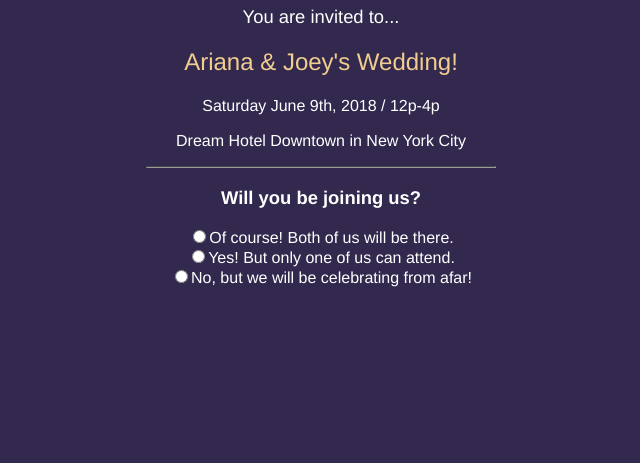
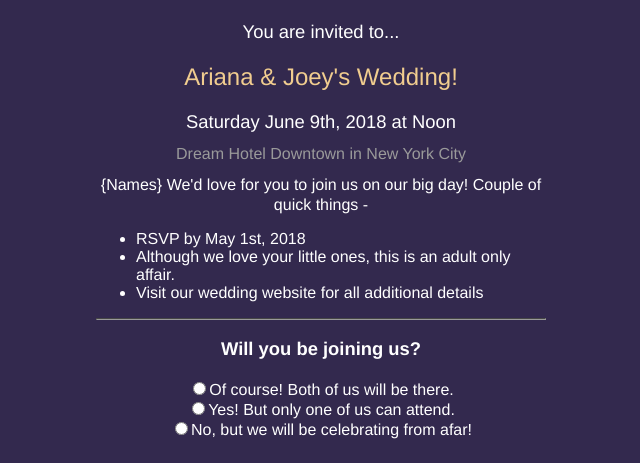
Before and after one commit to arianacofone/ariana-and-joey, a PHP site: page /views/rsvp.html in a window 1280 px wide. Shown: the part 392-855 px from the top of the page, without its empty margins (319-959 px from the left). Before the commit the page ends 679 px from the top, so only its background shows below. Run offline with PHP 8.4, Linux system fonts and the light colour scheme; some libraries are stand-ins or nearby versions.

Commit message:
add rsvp additonal functionality and styling

```diff
--- a/styles/master.css
+++ b/styles/master.css
@@ -223,4 +223,9 @@ button:hover {
 #rsvp {
   text-align: center;
   margin: 0 auto;
+  width: 450px;
 }
+
+#rsvp ul {
+  text-align: left;
+}
--- a/views/rsvp.html
+++ b/views/rsvp.html
@@ -12,16 +12,26 @@
       <h1>RSVP</h1>
       <hr>
 
-      <video width="400" height="300" controls>
-        <source src="../assets/invite-video.mp4" type="video/mp4">
-      Your browser does not support the video tag.
-      </video>
+      <iframe
+        width="560"
+        height="315"
+        src="https://www.youtube.com/embed/D6ys1myeEE4"
+        frameborder="0"
+        allow="autoplay; encrypted-media"
+        allowfullscreen
+      >
+      </iframe>
       <h3>You are invited to...</h3>
       <h2>Ariana & Joey's Wedding!</h2>
 
-      <p>Saturday June 9th, 2018 / 12p-4p</p>
-      <p>Dream Hotel Downtown in New York City</p>
-      <p></p>
+      <h3>Saturday June 9th, 2018 at Noon</h3>
+      <h4 class="links"><a href="http://phdlounge.com/home/" target="_blank">Dream Hotel Downtown</a> in New York City</h4>
+      <p>{Names} We'd love for you to join us on our big day! Couple of quick things -
+        <ul>
+          <li>RSVP by May 1st, 2018</li>
+          <li>Although we love your little ones, this is an adult only affair.</li>
+          <li>Visit our wedding website for all additional details</li>
+        </ul>
       <hr />
       <section id="info">
         <h3>Will you be joining us?</h3>
@@ -48,26 +58,18 @@
 
 
       </form>
-      <h1 id="thankYou" style="display: none">Thanks for RSVPing!
-        <button><a href="/">Check out our wedding website for more details!</a></button>
-      </h1>
+      <h2 id="thankYou" style="display: none">Thanks for RSVPing!
+        <button><a href="/">Check out our wedding website!</a></button>
+      </h2>
     </div>
 
     <script src="https://cdn.firebase.com/js/client/2.4.2/firebase.js"></script>
     <script src="https://cdnjs.cloudflare.com/ajax/libs/moment.js/2.20.1/moment.min.js"></script>
     <script>
-      var firebaseRef = new Firebase('https://wedding-9b676.firebaseio.com/couples');
-
-      var formField = document.getElementById('rsvpForm');
-
-      let time = moment().format('LLLL');
-
-      var rsvpValue;
 
 
       function rsvping(rsvpValue) {
         if (rsvpValue > 0) {
-          // document.getElementById("no").style.display = 'hide';
           document.getElementById("rsvpForm").style.display = 'block';
           document.getElementById("rsvpDetails").style.display = 'block';
 
@@ -77,9 +79,15 @@
         }
       }
 
+      var firebaseRefYes = new Firebase('https://wedding-9b676.firebaseio.com/couples/yes');
+      var firebaseRefNo = new Firebase('https://wedding-9b676.firebaseio.com/couples/no');
+      var formField = document.getElementById('rsvpForm');
+      let time = moment().format('LLLL');
+
       formField.addEventListener("submit", function(event) {
           event.preventDefault();
           rsvpValue = document.querySelector('input[name="response"]:checked').value;
+          if(rsvpValue > 0) {
             rsvp = {
               time: time,
               guests: 'howdy',
@@ -88,11 +96,19 @@
               phone: formField.telephone.value,
               misc: formField.misc.value,
             }
+            firebaseRefYes.push(rsvp);
+          } else {
+            rsvp = {
+              time: time,
+              guests: 'howdy',
+              quantity: rsvpValue
+            }
+            firebaseRefNo.push(rsvp);
+          }
+
           console.log(rsvp)
-          firebaseRef.push(rsvp);
-
-          formField.style.display = 'none';
-          document.getElementById("info").style.display = 'none';
+          document.getElementById("info").style.display = "none";
+          document.getElementById("rsvpForm").style.display = "none";
           document.getElementById("thankYou").style.display = 'block';
       });
 
```
Also changed, not shown: 1 other file. Lines whose indentation alone changed are shown as unchanged.
